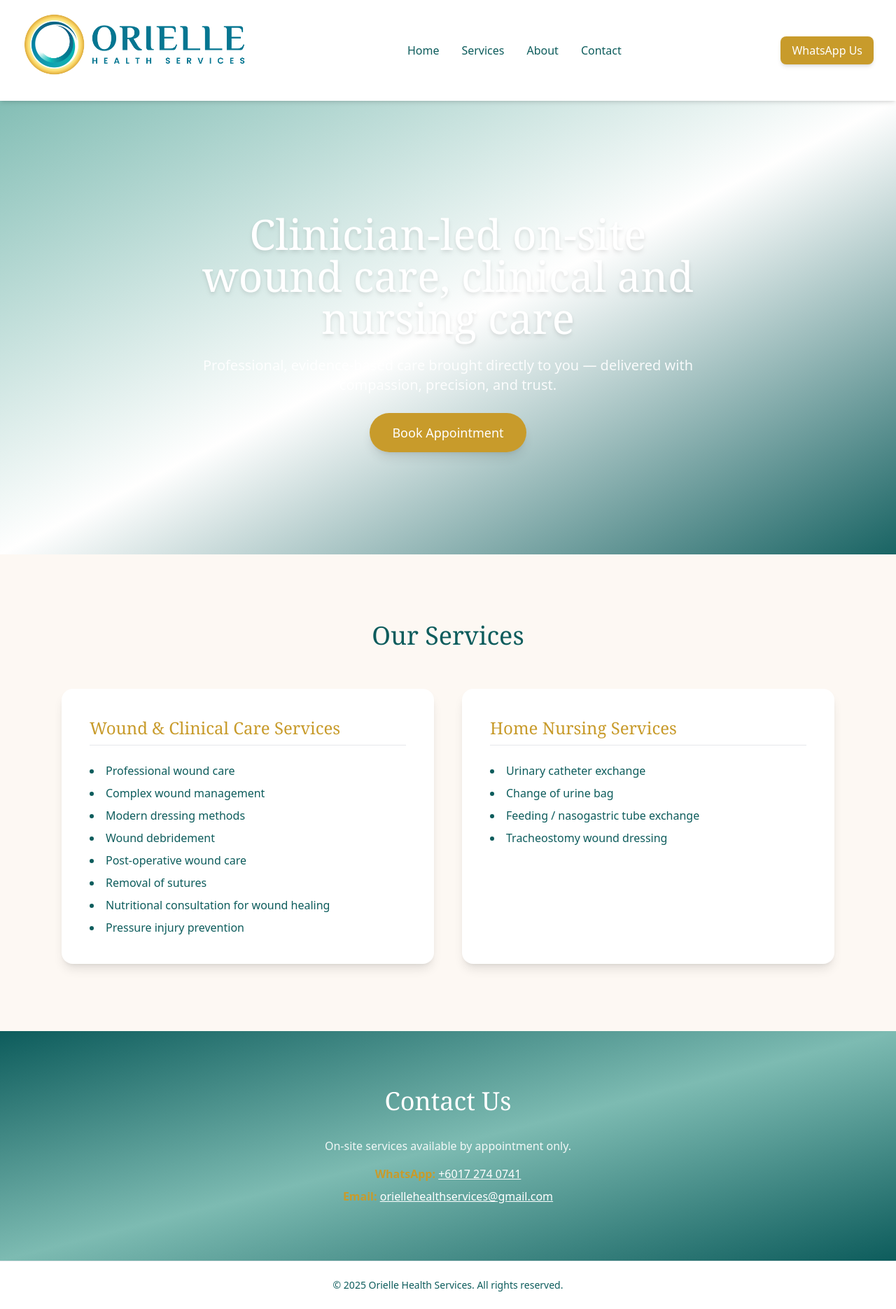
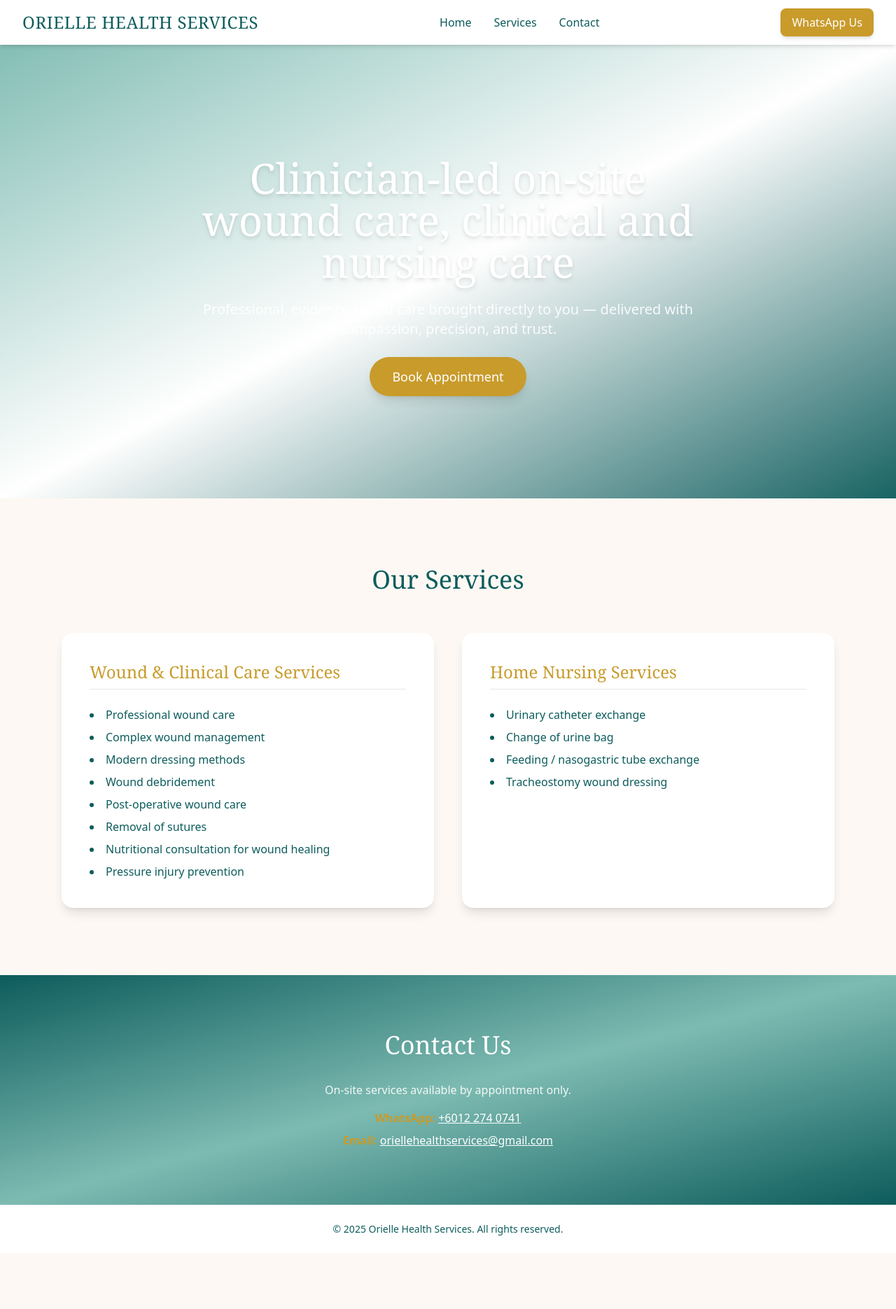
Before and after one commit to rrjayapalan/oriellehealth_verified, a Next.js app: page / in a window 1280 px wide. Shown: the whole page at 70% size. After the commit the page ends 1790 px from the top, so only its background shows below. Built offline with nearby package versions, Linux system fonts and the light colour scheme.

Commit message:
Update page.js

```diff
--- a/app/page.js
+++ b/app/page.js
@@ -1,29 +1,36 @@
 export default function Home() {
   return (
     <main className="min-h-screen flex flex-col font-sans">
-      <nav className="flex justify-between items-center px-8 py-4 bg-white shadow-md sticky top-0 z-50">
-        <div className="flex justify-center items-center h-20 md:h-24 mb-4">
-          <img
-            src="/logo.png"
-            alt="Orielle Health Services Logo"
-            className="max-h-full w-auto"
-          />
+      <nav className="sticky top-0 z-50 bg-white shadow-md">
+  <div className="flex flex-wrap items-center justify-between gap-3 px-4 py-3 md:px-8">
+    {/* Brand */}
+    <div className="text-lg md:text-2xl font-serif text-teal tracking-wide">
+      ORIELLE HEALTH SERVICES
     </div>
-        <div className="space-x-8 text-teal font-medium">
-          <a href="#home" className="hover:text-gold">Home</a>
-          <a href="#services" className="hover:text-gold">Services</a>
-          <a href="#about" className="hover:text-gold">About</a>
-          <a href="#contact" className="hover:text-gold">Contact</a>
+
+    {/* Menu links */}
+    <div className="flex flex-wrap justify-center gap-3 md:gap-8 text-sm md:text-base text-teal font-medium">
+      <a href="#home" className="hover:text-gold">
+        Home
+      </a>
+      <a href="#services" className="hover:text-gold">
+        Services
+      </a>
+      <a href="#contact" className="hover:text-gold">
+        Contact
+      </a>
     </div>
+
+    {/* WhatsApp button */}
     <a
       href="https://wa.me/60122740741"
       target="_blank"
-          className="bg-gold text-white px-4 py-2 rounded-lg shadow-md hover:shadow-lg hover:opacity-90 transition"
+      className="bg-gold text-white px-4 py-2 rounded-lg shadow-md hover:shadow-lg hover:opacity-90 transition text-sm md:text-base"
     >
       WhatsApp Us
     </a>
+  </div>
 </nav>
-
       <section
         id="home"
         className="relative flex flex-col items-center justify-center text-center py-40 px-6 overflow-hidden"
@@ -38,7 +45,7 @@ export default function Home() {
             with compassion, precision, and trust.
           </p>
           <a
-            href="https://wa.me/60172740741"
+            href="https://wa.me/60122740741"
             target="_blank"
             className="bg-gold text-white px-8 py-4 rounded-full text-lg font-medium shadow-lg hover:shadow-xl hover:scale-105 transition"
           >
@@ -92,10 +99,10 @@ export default function Home() {
         <p className="mb-2">
           <span className="font-semibold text-gold">WhatsApp:</span>{" "}
           <a
-            href="https://wa.me/60172740741"
+  href="https://wa.me/60122740741"
             className="underline hover:text-gold"
           >
-            +6017 274 0741
+            +6012 274 0741
           </a>
         </p>
         <p>
```
Lines whose indentation alone changed are shown as unchanged.
